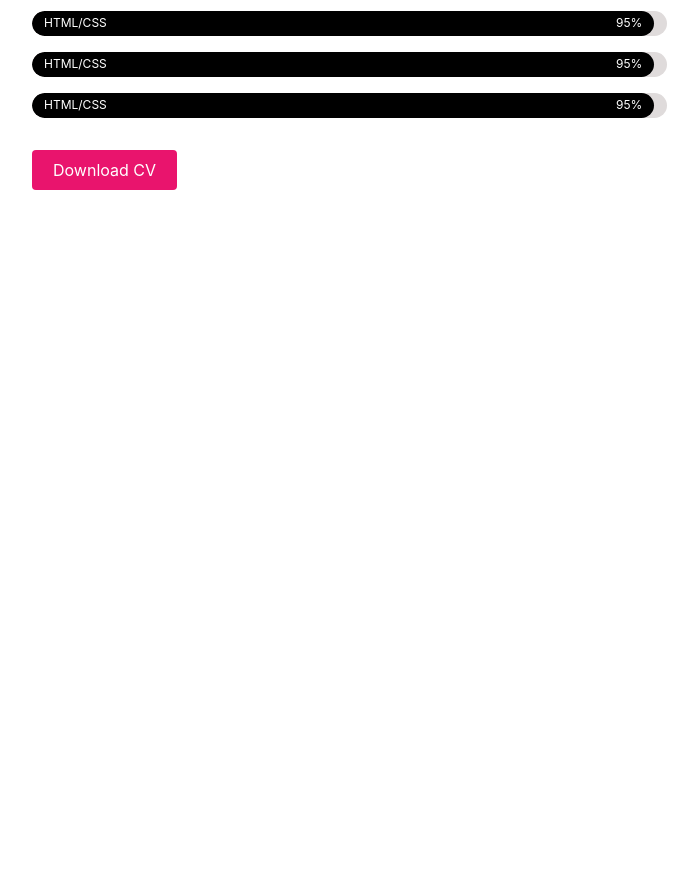
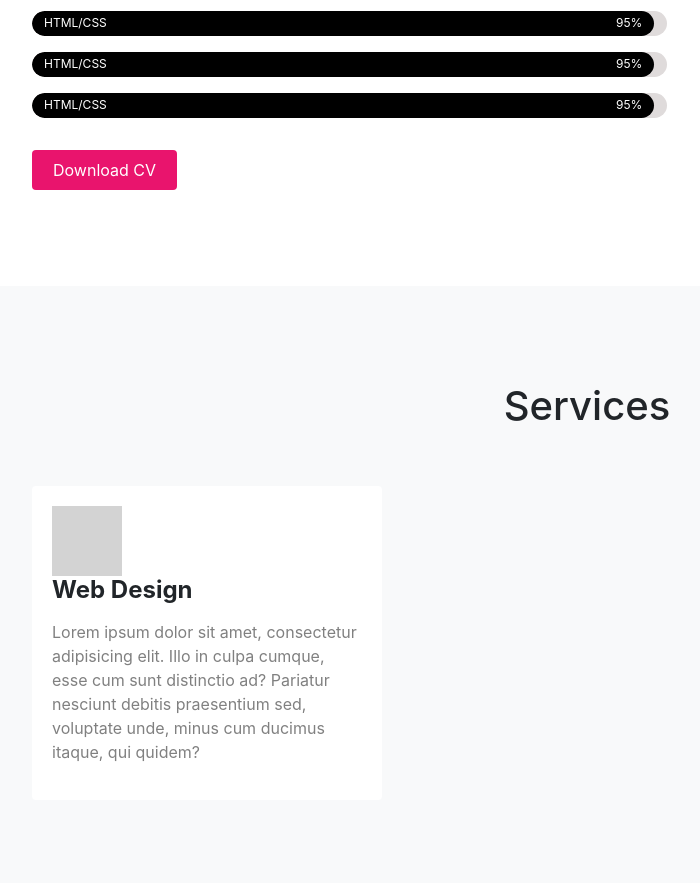
Before and after one commit to gunayhamzayava/my_portifolio, a plain HTML site: page index.html in a window 1280 px wide. Shown: the part 1128-2011 px from the top of the page, without its empty margins (53-753 px from the left). Before the commit the page ends 1414 px from the top, so only its background shows below. Drawn offline with nearby package versions, Linux system fonts and the light colour scheme.

Commit message:
services section

```diff
--- a/index.html
+++ b/index.html
@@ -72,7 +72,7 @@
             <img src="/20230420_173221-min.jpg" alt="" class="img-fluid" />
           </div> -->
           <div class="col-lg-7 pt-3">
-            <h1>About Me.</h1>
+            <h1>About Me</h1>
             <p>Full Stack Developer</p>
             <p class="py-3">
               Lorem, ipsum <span class="font-weight-bold">Gunay Hamzayeva</span> dolor sit amet consectetur adipisicing elit. Id
@@ -109,8 +109,25 @@
       </div>
     </section>
 
-    <section class="services">
-
+    <section class="services py-5 bg-light">
+      <div class="container py-5">
+        <h1 class="text-center pb-5">Services</h1>
+        <div class="row pb-3">
+          <div class="col-lg-4 mb-3">
+              <div class="card">
+                <div class="card-body">
+                  <div class="circle">
+                    <span>
+                      <i class="fas fa-desktop"></i>
+                    </span>
+                  </div>
+                  <h4 class="font-weight-bold pb-2">Web Design</h4>
+                  <p>Lorem ipsum dolor sit amet, consectetur adipisicing elit. Illo in culpa cumque, esse cum sunt distinctio ad? Pariatur nesciunt debitis praesentium sed, voluptate unde, minus cum ducimus itaque, qui quidem?</p>
+                </div>
+              </div>
+          </div>
+        </div>
+      </div>
     </section>
 
     <script
--- a/style.css
+++ b/style.css
@@ -151,3 +151,22 @@ nav {
     border: 1px solid black;
     transition: 0.5s;
 }
+
+.card{
+    border: none;
+    outline: none;
+}
+
+.card p{
+    color: gray;
+}
+
+
+.circle{
+    height: 70px;
+    width: 70px;
+    background-color: lightgray;
+    color: black;
+    padding: 12px;
+    font-size: 30px;
+}
```
